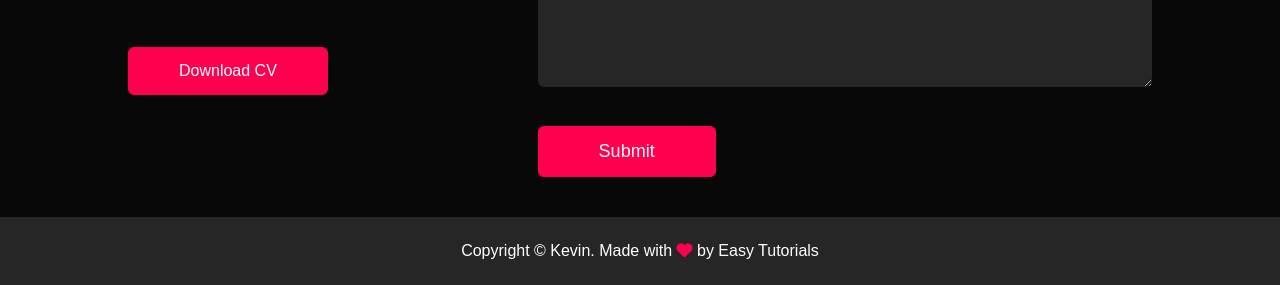
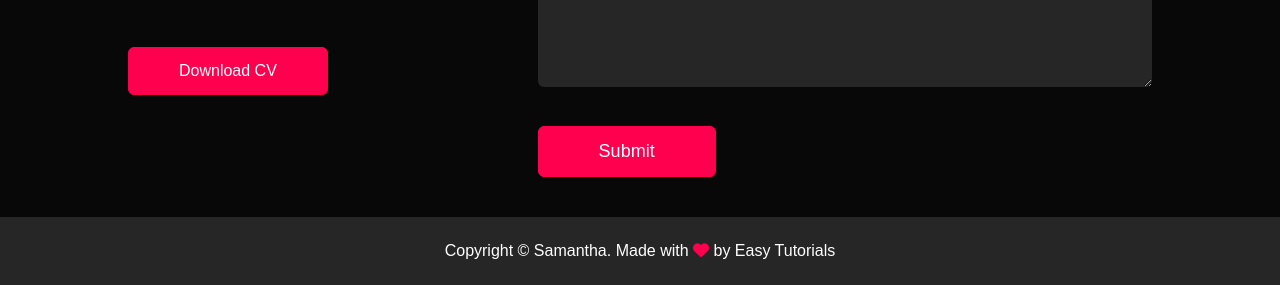
Before and after one commit to AhtnamasAyirpuna/portfolio-project, a website: page index.html in a window 1280 px wide. Shown: the part 2989-3274 px from the top of the page. Drawn offline with Linux system fonts and the light colour scheme.

Commit message:
changed details in footnote

```diff
--- a/index.html
+++ b/index.html
@@ -173,7 +173,7 @@
     </div>
   </div>
   <div class="copyright">
-    <p>Copyright © Kevin. Made with <i class="fa-solid fa-heart"></i> by Easy Tutorials</p>
+    <p>Copyright © Samantha. Made with <i class="fa-solid fa-heart"></i> by Easy Tutorials</p>
   </div>
 </div>
 
```
